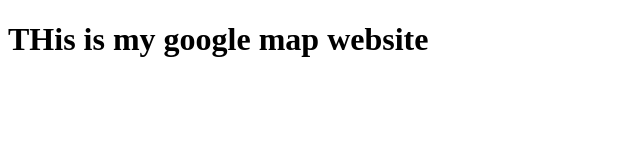
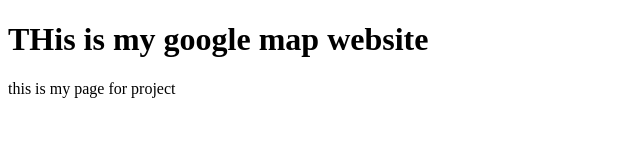
Before and after one commit to Abhishekvictor/google_map, a plain HTML site: page Index.html in a window 1280 px wide. Shown: the whole page, without its empty margins (0-640 px from the left). Drawn offline with Linux system fonts and the light colour scheme.

Commit message:
second line is added to the code

```diff
--- a/Index.html
+++ b/Index.html
@@ -7,5 +7,6 @@
 </head>
 <body>
     <h1>THis is my google map website</h1>
+    <P>this is my page for project</P>
 </body>
 </html>
```
